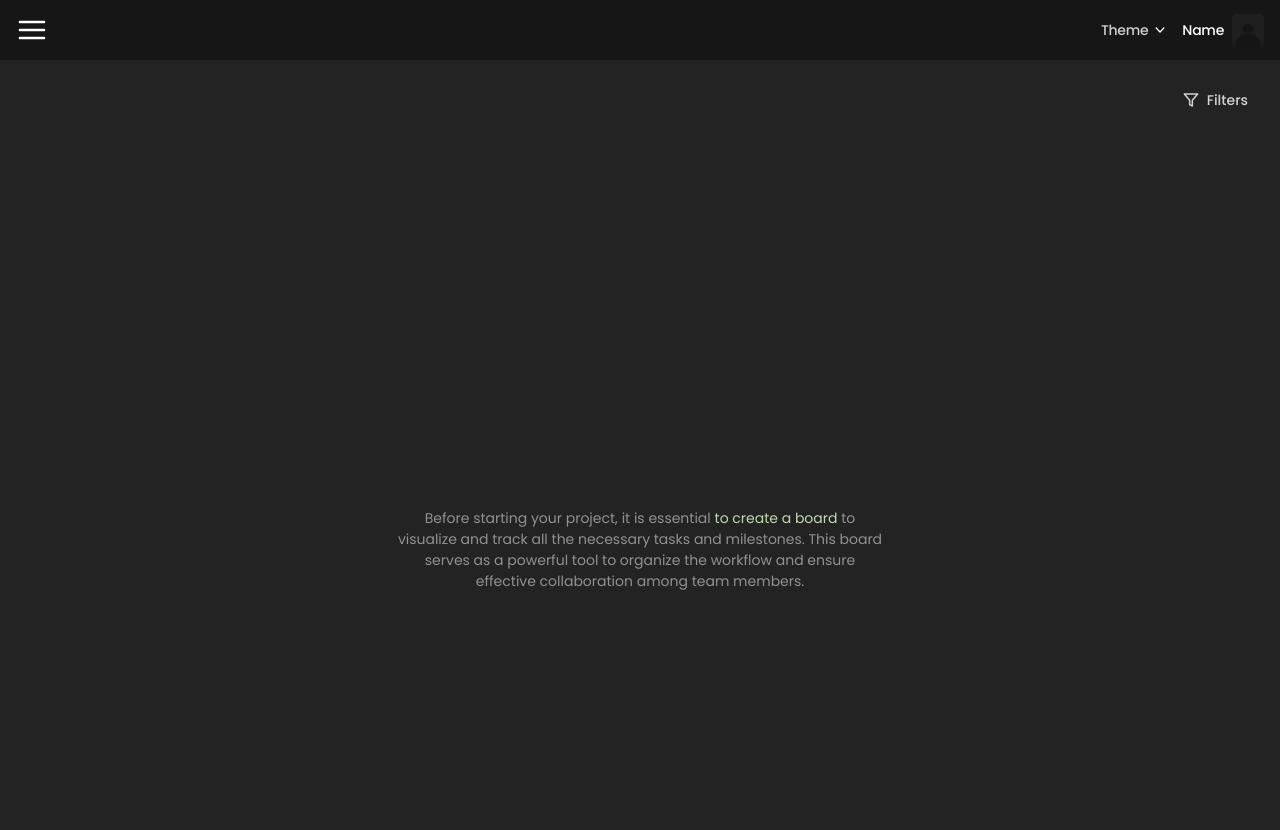
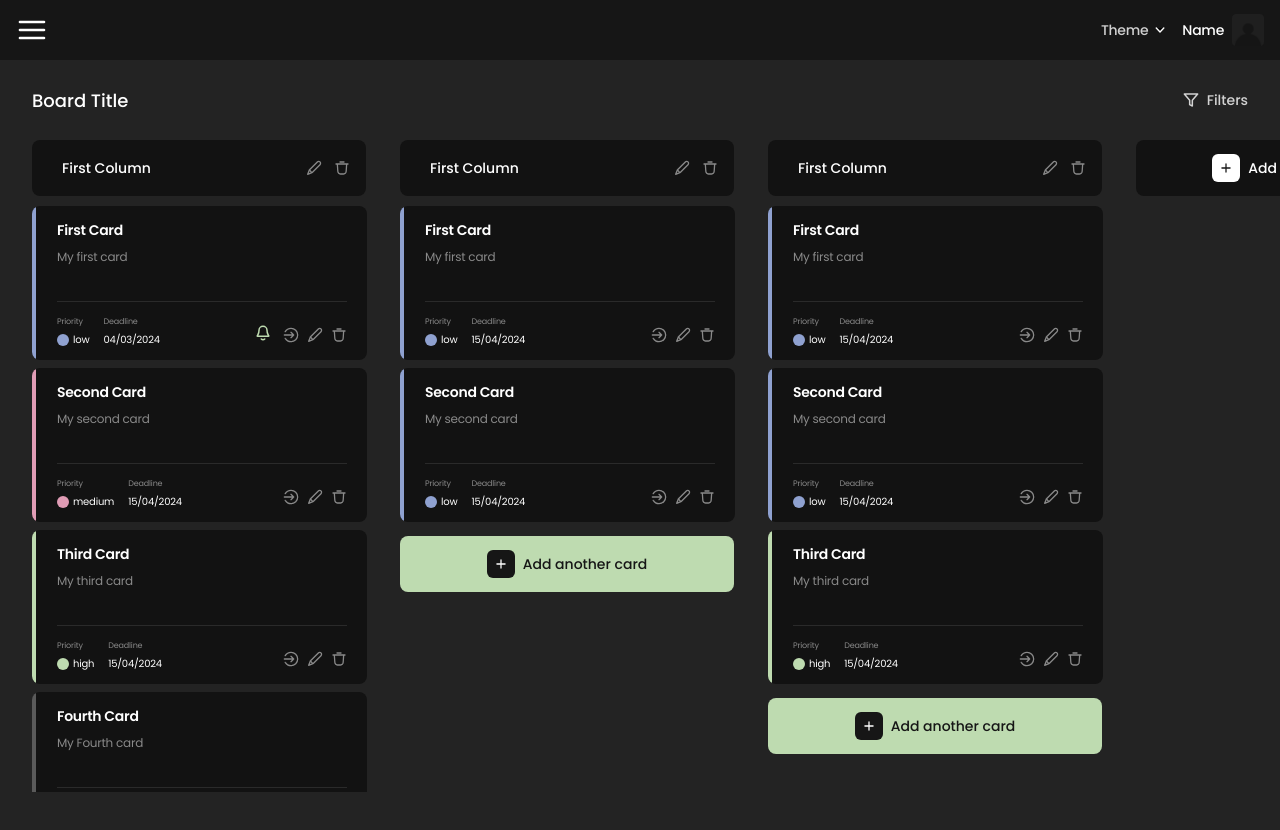
Before and after one commit to MSAnnaM/frontend-project, a React (Create React App) app: page /frontend-project/home in a window 1280 px wide. Shown: the top 830 px of the page. Built offline with nearby package versions, Linux system fonts and the light colour scheme.

Commit message:
card priority color

```diff
--- a/src/components/ScreensPage/Card/Card.jsx
+++ b/src/components/ScreensPage/Card/Card.jsx
@@ -1,9 +1,18 @@
+import classNames from 'classnames';
+import { cardPriority } from '../../../const';
 import Button from '../Button/Button';
 import Icon from '../Icon/Icon';
 import css from './Card.module.css';
 
 const Card = ({ data }) => {
   const { title, description, priority, deadline } = data;
+
+  const priorityCard = {
+    [css.priority_low]: priority === cardPriority.LOW,
+    [css.priority_medium]: priority === cardPriority.MEDIUM,
+    [css.priority_high]: priority === cardPriority.HIGH,
+    [css.priority_without]: priority === cardPriority.WO,
+  };
 
   const isDeadline = date => {
     if (date === '04/03/2024') {
@@ -15,7 +24,7 @@ const Card = ({ data }) => {
   return (
     <>
       <div className={css.card_container}>
-        <div className={css.card_priority}></div>
+        <div className={classNames(css.card_priority, priorityCard)}></div>
         <div className={css.content}>
           <h4 className={css.title}>{title}</h4>
           <p className={css.description}>{description}</p>
@@ -23,7 +32,9 @@ const Card = ({ data }) => {
             <div className={css.addition}>
               <span className={css.addition_title}>Priority</span>
               <div className={css.priority_wrap}>
-                <div className={css.priority_icon}></div>
+                <div
+                  className={classNames(css.priority_icon, priorityCard)}
+                ></div>
                 <span className={css.addition_value}>{priority}</span>
               </div>
             </div>
--- a/src/components/ScreensPage/Card/Card.module.css
+++ b/src/components/ScreensPage/Card/Card.module.css
@@ -23,7 +23,22 @@
   width: 4px;
   height: 100%;
   margin-right: auto;
+}
+
+.priority_low {
   background-color: var(--card-priority-low-color);
+}
+
+.priority_medium {
+  background-color: var(--card-priority-medium-color);
+}
+
+.priority_high {
+  background-color: var(--card-priority-high-color);
+}
+
+.priority_without {
+  background-color: var(--card-priority-without-color);
 }
 
 .content {
@@ -89,7 +104,6 @@
   width: 12px;
   height: 12px;
   border-radius: 50%;
-  background-color: var(--card-priority-low-color);
 }
 
 .deadline_icon {
--- a/src/components/ScreensPage/Column/Column.jsx
+++ b/src/components/ScreensPage/Column/Column.jsx
@@ -15,35 +15,35 @@ const Column = () => {
           _id: 1,
           title: 'First Card',
           description: 'My first card',
-          priority: 'Low',
+          priority: 'low',
           deadline: '04/03/2024',
         },
         {
           _id: 2,
           title: 'Second Card',
           description: 'My second card',
-          priority: 'Medim',
+          priority: 'medium',
           deadline: '15/04/2024',
         },
         {
           _id: 3,
           title: 'Third Card',
           description: 'My third card',
-          priority: 'High',
+          priority: 'high',
           deadline: '15/04/2024',
         },
         {
           _id: 4,
           title: 'Fourth Card',
           description: 'My Fourth card',
-          priority: 'Without',
+          priority: 'without',
           deadline: '15/04/2024',
         },
         {
           _id: 5,
           title: 'Fifth Card',
           description: 'My Fifth card',
-          priority: 'Without',
+          priority: 'without',
           deadline: '15/04/2024',
         },
       ],
@@ -56,14 +56,14 @@ const Column = () => {
           _id: 11,
           title: 'First Card',
           description: 'My first card',
-          priority: 'Low',
+          priority: 'low',
           deadline: '15/04/2024',
         },
         {
           _id: 12,
           title: 'Second Card',
           description: 'My second card',
-          priority: 'Low',
+          priority: 'low',
           deadline: '15/04/2024',
         },
       ],
@@ -76,21 +76,21 @@ const Column = () => {
           _id: 21,
           title: 'First Card',
           description: 'My first card',
-          priority: 'Low',
+          priority: 'low',
           deadline: '15/04/2024',
         },
         {
           _id: 22,
           title: 'Second Card',
           description: 'My second card',
-          priority: 'Low',
+          priority: 'low',
           deadline: '15/04/2024',
         },
         {
           _id: 23,
           title: 'Third Card',
           description: 'My third card',
-          priority: 'High',
+          priority: 'high',
           deadline: '15/04/2024',
         },
       ],
--- /dev/null
+++ b/src/const/index.jsx
@@ -0,0 +1 @@
+export { cardPriority } from './priority';
--- /dev/null
+++ b/src/const/priority.jsx
@@ -0,0 +1,8 @@
+const cardPriority = {
+  LOW: 'low',
+  MEDIUM: 'medium',
+  HIGH: 'high',
+  WO: 'without',
+};
+
+export { cardPriority };
--- a/src/pages/ScreensPage.jsx
+++ b/src/pages/ScreensPage.jsx
@@ -5,7 +5,7 @@ import Icon from 'components/ScreensPage/Icon/Icon';
 import css from './ScreensPage.module.css';
 
 const ScreensPage = () => {
-  const board = !true;
+  const board = true;
 
   return (
     <div className={css.section}>
```
